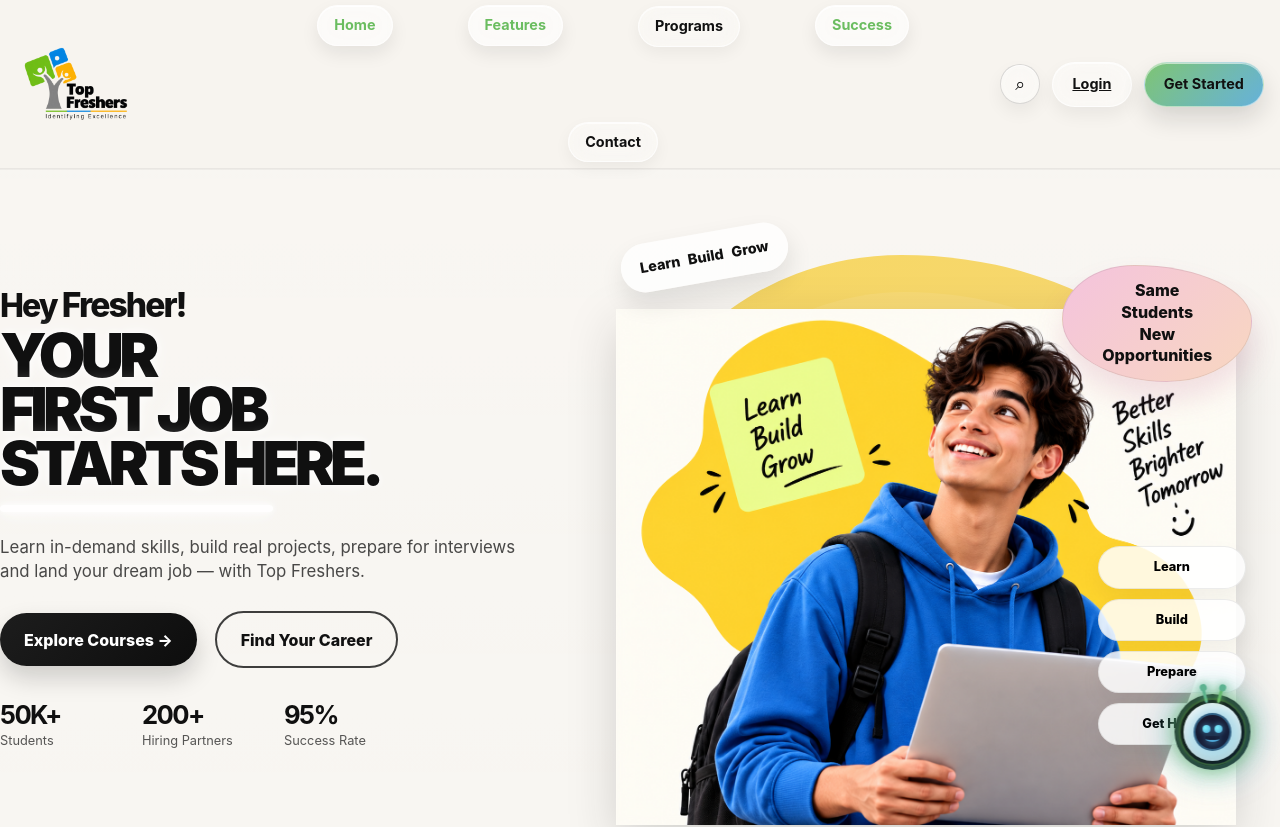
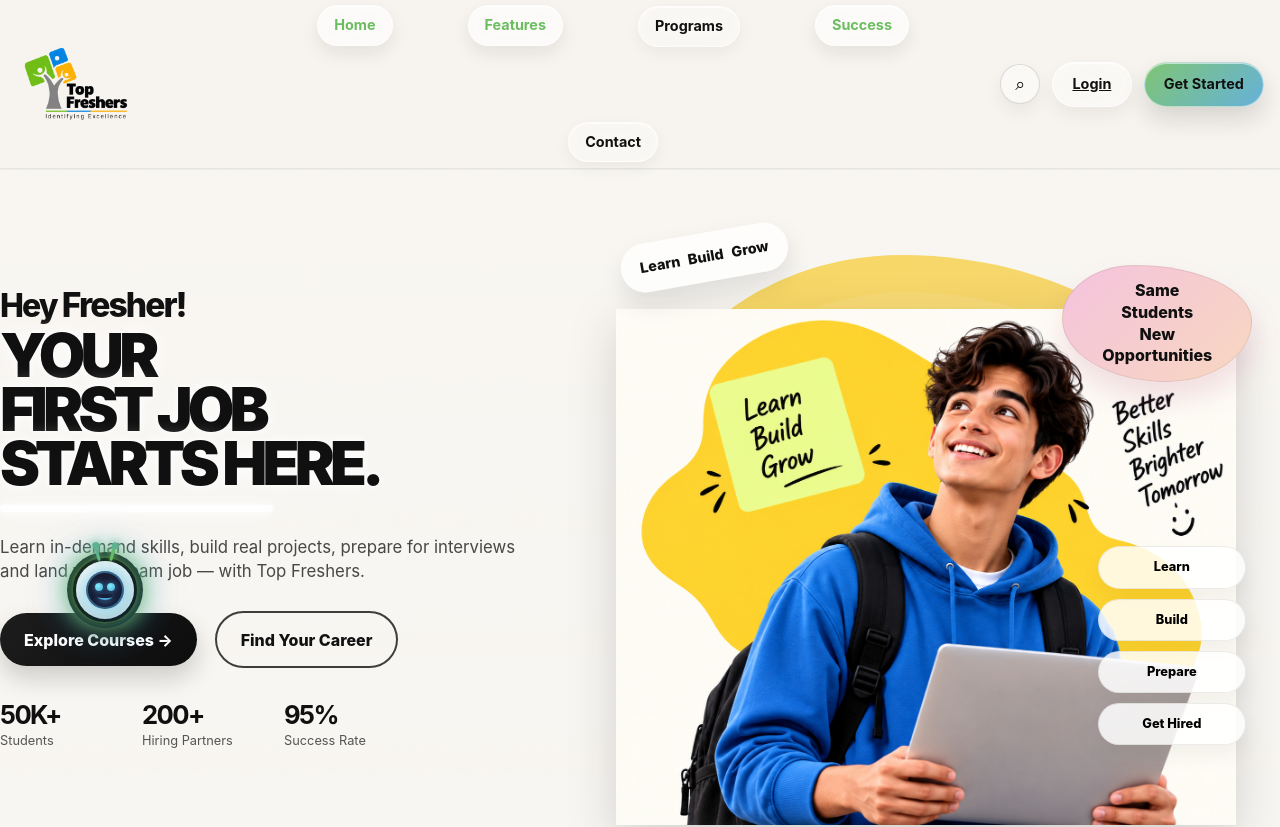
Before and after one commit to jayavarmaS/top-freshers, a React (Vite) app: page / in a window 1280 px wide. Shown: the top 827 px of the page. Built offline with nearby package versions, Linux system fonts and the light colour scheme.

Commit message:
feat: chatbot bounces like a ball across screen with squash on landing

```diff
--- a/src/components/Chatbot.jsx
+++ b/src/components/Chatbot.jsx
@@ -1,4 +1,4 @@
-import { useState, useRef, useEffect } from "react";
+import { useState, useRef, useEffect, useCallback } from "react";
 
 // ─── Site knowledge base ───────────────────────────────────────────────────
 const KB = [
@@ -149,6 +149,12 @@ function getReply(input, onNavigate) {
 }
 
 // ─── Component ────────────────────────────────────────────────────────────
+const BOT_SIZE = 76;          // px — matches .chatbot-fab width/height
+const BOTTOM_MARGIN = 28;     // px from bottom of viewport
+const BOUNCE_SPEED = 2.8;     // horizontal px per frame
+const GRAVITY = 0.55;         // downward acceleration
+const JUMP_FORCE = -13;       // initial upward velocity per bounce
+
 export default function Chatbot({ onNavigate }) {
   const [open, setOpen] = useState(false);
   const [messages, setMessages] = useState([
@@ -160,8 +166,81 @@ export default function Chatbot({ onNavigate }) {
   ]);
   const [input, setInput] = useState("");
   const [typing, setTyping] = useState(false);
+
+  // bounce state stored in refs to avoid re-renders every frame
+  const posRef    = useRef({ x: window.innerWidth - BOT_SIZE - BOTTOM_MARGIN, y: 0 });
+  const velRef    = useRef({ x: -BOUNCE_SPEED, y: JUMP_FORCE });
+  const rafRef    = useRef(null);
+  const fabRef    = useRef(null);
+  const squashRef = useRef(false);   // true during the squash frame on landing
+
   const bottomRef = useRef(null);
-  const inputRef = useRef(null);
+  const inputRef  = useRef(null);
+
+  // ── bounce animation loop ──────────────────────────────────────────────
+  const animate = useCallback(() => {
+    if (!fabRef.current) return;
+
+    const vw         = window.innerWidth;
+    const floorY     = 0;                       // y=0 means sitting at bottom margin
+    const maxX       = vw - BOT_SIZE - BOTTOM_MARGIN;
+    const minX       = BOTTOM_MARGIN;
+
+    let { x, y } = posRef.current;
+    let { x: vx, y: vy } = velRef.current;
+
+    // apply gravity
+    vy += GRAVITY;
+    y  += vy;
+    x  += vx;
+
+    // floor bounce
+    if (y >= floorY) {
+      y        = floorY;
+      vy       = JUMP_FORCE;          // bounce back up
+      squashRef.current = true;
+    } else {
+      squashRef.current = false;
+    }
+
+    // wall bounce
+    if (x <= minX)  { x = minX;  vx = Math.abs(vx);  }
+    if (x >= maxX)  { x = maxX;  vx = -Math.abs(vx); }
+
+    posRef.current  = { x, y };
+    velRef.current  = { x: vx, y: vy };
+
+    // apply to DOM — bottom is BOTTOM_MARGIN - y  (y is how high above floor)
+    const bottomPx = BOTTOM_MARGIN + (-y);   // y is ≤ 0, so -y ≥ 0 → higher = bigger bottom
+    const scaleX   = squashRef.current ? 1.25 : 1;
+    const scaleY   = squashRef.current ? 0.75 : 1;
+
+    fabRef.current.style.left       = `${x}px`;
+    fabRef.current.style.bottom     = `${bottomPx}px`;
+    fabRef.current.style.right      = "unset";
+    fabRef.current.style.transform  = `scaleX(${scaleX}) scaleY(${scaleY})`;
+
+    rafRef.current = requestAnimationFrame(animate);
+  }, []);
+
+  // start / stop bounce based on open state
+  useEffect(() => {
+    if (open) {
+      // stop bouncing when panel is open
+      if (rafRef.current) cancelAnimationFrame(rafRef.current);
+      // snap to bottom-right corner
+      if (fabRef.current) {
+        fabRef.current.style.left      = "unset";
+        fabRef.current.style.right     = `${BOTTOM_MARGIN}px`;
+        fabRef.current.style.bottom    = `${BOTTOM_MARGIN}px`;
+        fabRef.current.style.transform = "none";
+      }
+    } else {
+      // resume bouncing
+      rafRef.current = requestAnimationFrame(animate);
+    }
+    return () => { if (rafRef.current) cancelAnimationFrame(rafRef.current); };
+  }, [open, animate]);
 
   useEffect(() => {
     bottomRef.current?.scrollIntoView({ behavior: "smooth" });
@@ -197,6 +276,7 @@ export default function Chatbot({ onNavigate }) {
     <div className="chatbot-root">
       {/* ── Floating bot avatar ── */}
       <button
+        ref={fabRef}
         className={`chatbot-fab ${open ? "chatbot-fab-open" : ""}`}
         onClick={() => setOpen((v) => !v)}
         aria-label="Open FreshBot chat"
--- a/src/index.css
+++ b/src/index.css
@@ -2353,18 +2353,18 @@ header {
 /* ── Root container ── */
 .chatbot-root {
   position: fixed;
+  bottom: 0;
+  left: 0;
+  right: 0;
+  z-index: 999;
+  pointer-events: none; /* let clicks pass through to page; children re-enable */
+}
+
+/* ── FAB (floating button / bot avatar) ── */
+.chatbot-fab {
+  position: fixed;           /* JS sets left + bottom each frame */
   bottom: 28px;
   right: 28px;
-  z-index: 999;
-  display: flex;
-  flex-direction: column;
-  align-items: flex-end;
-  gap: 14px;
-}
-
-/* ── FAB (floating button / bot avatar) ── */
-.chatbot-fab {
-  position: relative;
   width: 76px;
   height: 76px;
   border: none;
@@ -2374,16 +2374,27 @@ header {
   display: flex;
   align-items: center;
   justify-content: center;
+  pointer-events: all;
   animation: botFlyIn 0.9s cubic-bezier(0.34, 1.56, 0.64, 1) both,
-             botFloat 5s ease-in-out 1s infinite,
              botGlow 3s ease-in-out 1s infinite;
-  transition: transform 0.2s ease;
   outline: none;
-}
-
-.chatbot-fab:hover {
-  animation: botGlow 1s ease-in-out infinite;
-  transform: scale(1.08);
+  transform-origin: center bottom;   /* squash scales from bottom */
+  transition: box-shadow 0.1s ease;
+  z-index: 1000;
+}
+
+.chatbot-fab::after {
+  content: "";
+  position: absolute;
+  bottom: -10px;
+  left: 50%;
+  transform: translateX(-50%);
+  width: 60px;
+  height: 10px;
+  border-radius: 50%;
+  background: rgba(17, 17, 17, 0.18);
+  filter: blur(4px);
+  transition: width 0.1s ease, opacity 0.1s ease;
 }
 
 .chatbot-fab-open {
@@ -2550,9 +2561,9 @@ header {
 
 /* ── Chat panel ── */
 .chatbot-panel {
-  position: absolute;
-  bottom: 90px;
-  right: 0;
+  position: fixed;
+  bottom: 120px;
+  right: 28px;
   width: 360px;
   max-height: 540px;
   border-radius: 24px;
@@ -2566,6 +2577,7 @@ header {
   pointer-events: none;
   transition: transform 0.3s cubic-bezier(0.34, 1.56, 0.64, 1),
               opacity 0.25s ease;
+  z-index: 1001;
 }
 
 .chatbot-panel-open {
@@ -2836,14 +2848,9 @@ header {
 
 /* ── Responsive ── */
 @media (max-width: 480px) {
-  .chatbot-root {
-    bottom: 16px;
-    right: 16px;
-  }
-
   .chatbot-panel {
     width: calc(100vw - 32px);
-    right: 0;
+    right: 16px;
   }
 
   .chatbot-bubble-hint {
```
